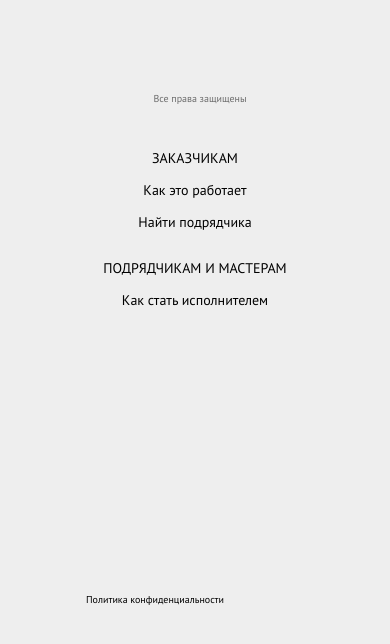
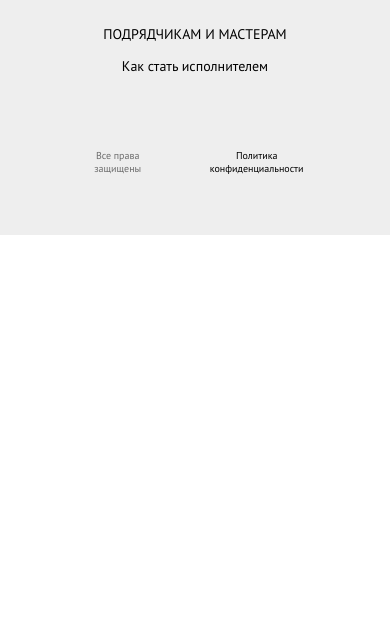
Before and after one commit to apachqq/layout-HTML, a plain HTML site: page index.html in a window 390 px wide. Shown: the part 3524-4168 px from the top of the page. After the commit the page ends 3759 px from the top, so only its background shows below. Drawn offline with Linux system fonts and the light colour scheme.

Commit message:
fix css 6

```diff
--- a/index.html
+++ b/index.html
@@ -24,9 +24,9 @@
         </div>
         <div>
             <div class="header-btns">
-                <button class="header-btn btn"><img class="header-btns-icon" src="img/registration.svg"
-                        alt="">РЕГИСТРАЦИЯ</button>
-                <button class="header-btn btn"><img class="header-btns-icon" src="img/login.svg" alt="">ВОЙТИ</button>
+                <button class="header-btn btn"><img class="header-btns-icon"
+                        src="img/registration.svg">РЕГИСТРАЦИЯ</button>
+                <button class="header-btn btn"><img class="header-btns-icon" src="img/login.svg">ВОЙТИ</button>
             </div>
             <div>
                 <p class="p-under">присоединяйтесь и зарабатывайте, помогая людям</p>
@@ -145,7 +145,8 @@
             <p class="footer-text">ПОДРЯДЧИКАМ И МАСТЕРАМ</p>
             <p class="footer-text"><a href="#">Как стать исполнителем</a></p>
         </div>
-        <article>
+        <article class="pr-576">
+            <p class="rights-576">Все права защищены</p>
             <p class="politics"><a href="#">Политика конфиденциальности</a></p>
         </article>
     </footer>
--- a/style.css
+++ b/style.css
@@ -28,7 +28,7 @@ body {
 header {
     display: flex;
     padding: 40px 70px;
-    width: calc(100% - 140px);
+    width: 100vw;
     justify-content: space-between;
 }
 
@@ -267,6 +267,7 @@ footer {
     display: flex;
     background-color: #EEEEEE;
     padding: 40px 70px;
+    /* width: 100vw; */
     height: 345px;
     justify-content: space-between;
 }
@@ -330,6 +331,10 @@ footer a {
     display: none;
 }
 
+.rights-576 {
+    display: none;
+}
+
 @media screen and (max-width: 576px) {
     footer {
         flex-direction: column;
@@ -350,11 +355,15 @@ footer a {
         line-height: 18px;
     }
 
-    .rights,
+    .rights-576,
     .politics {
         font-size: 10px;
         line-height: 13px;
         color: #6C6C6C;
+    }
+
+    .politics {
+        margin: 60px 15px 20px 0;
     }
 
     .p-under-in-footer {
@@ -456,4 +465,18 @@ footer a {
         line-height: 16px;
         color: #BABABA;
     }
+
+    .rights {
+        display: none;
+    }
+
+    .rights-576 {
+        display: inline-block;
+        margin: 60px 58px 20px 15px;
+    }
+
+    .pr-576 {
+        display: flex;
+        justify-content: space-between;
+    }
 }
```
